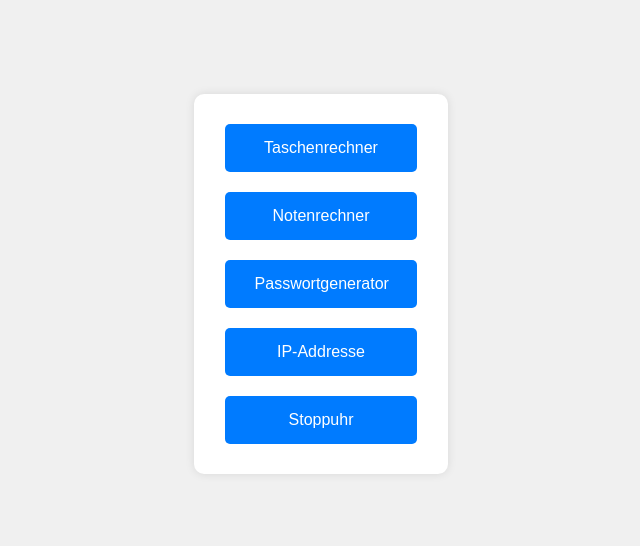
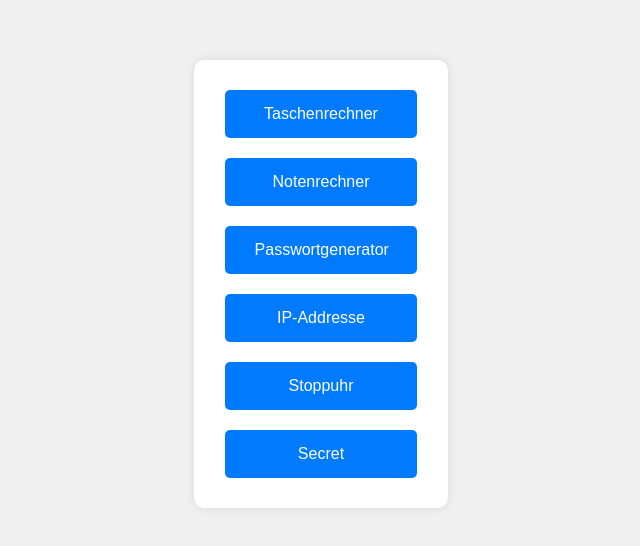
Before and after one commit to notenrechner/notenrechner.github.io, a plain HTML site: page index.html in a window 1280 px wide. Shown: the part 116-662 px from the top of the page, without its empty margins (319-959 px from the left). Drawn offline with Linux system fonts and the light colour scheme.

Commit message:
Update index.html

```diff
--- a/index.html
+++ b/index.html
@@ -45,6 +45,8 @@
         <button onclick="location.href='passwortgenerator.html'">Passwortgenerator</button> <br>
         <button onclick="location.href='ip-addressenprüfer.html'">IP-Addresse</button> <br>
         <button onclick="location.href='stoppuhr.html'">Stoppuhr</button> <br>
+        <button onclick="location.href='secret.html'">Secret</button> <br>
+
     </div>
 </body>
 </html>
```
